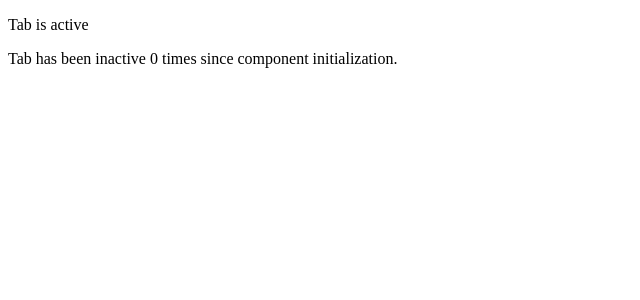
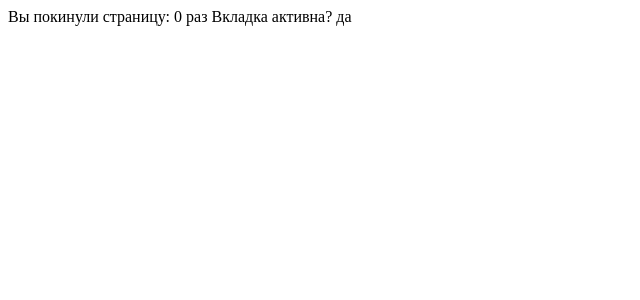
Before and after one commit to G00syara/npmwebbee, a React (Create React App) app: page / in a window 1280 px wide. Shown: the top 300 px of the page, without its empty margins (0-640 px from the left). Built offline with nearby package versions, Linux system fonts and the light colour scheme.

Commit message:
feat: Сделал хук useDocumentVisibility

```diff
--- a/src/component/MainPage.tsx
+++ b/src/component/MainPage.tsx
@@ -1,14 +1,27 @@
-import React from 'react';
+import React, { useEffect } from 'react';
 import useDocumentVisibility from '../hooks/useDocumentVisibility';
 import MediaQuery from './MediaQuery';
 
 const MainPage: React.FC = () => {
-  const { isActive, count } = useDocumentVisibility();
+  const { count, visible, onVisibilityChange } = useDocumentVisibility();
+
+  useEffect(() => {
+    onVisibilityChange((isVisible) => {
+      console.log('first handler', isVisible);
+    });
+
+    const unsubscribeSecondHandler = onVisibilityChange((isVisible) => {
+      console.log('second handler', isVisible);
+    });
+
+    setTimeout(() => unsubscribeSecondHandler(), 5000); // отписываемся от 'second handler' через 5 секунд
+  }, []);
 
   return (
     <div>
-      <p>Tab is {isActive ? 'active' : 'inactive'}</p>
-      <p>Tab has been inactive {count} times since component initialization.</p>
+      <span>
+        Вы покинули страницу: {count} раз Вкладка активна? {visible ? 'да' : 'нет'}
+      </span>
     </div>
   );
 };
--- a/src/hooks/useDocumentVisibility.tsx
+++ b/src/hooks/useDocumentVisibility.tsx
@@ -1,15 +1,29 @@
-import React, { useEffect, useState } from 'react';
+import React, { useEffect, useState, useCallback } from 'react';
+
+type Callback = (isVisible: boolean) => void;
 
 const useMediaQuery = () => {
-  const [isActive, setIsActive] = useState<boolean>(true);
+  const [visible, setVisible] = useState<boolean>(true);
   const [count, setCount] = useState<number>(0);
 
+  const onVisibilityChange = useCallback((callback: Callback) => {
+    const listener = () => {
+      callback(!document.hidden);
+    };
+
+    document.addEventListener('visibilitychange', listener);
+
+    return () => {
+      document.removeEventListener('visibilitychange', listener);
+    };
+  }, []);
+
   const handleVisibilityChange = () => {
-    if (document.hidden) {
-      setIsActive(false);
+    if (!document.hidden) {
+      setVisible(false);
       setCount((prevCount) => prevCount + 1);
     } else {
-      setIsActive(true);
+      setVisible(true);
     }
   };
 
@@ -20,7 +34,7 @@ const useMediaQuery = () => {
     };
   }, []);
 
-  return { isActive, count };
+  return { visible, count, onVisibilityChange };
 };
 
 export default useMediaQuery;
```
